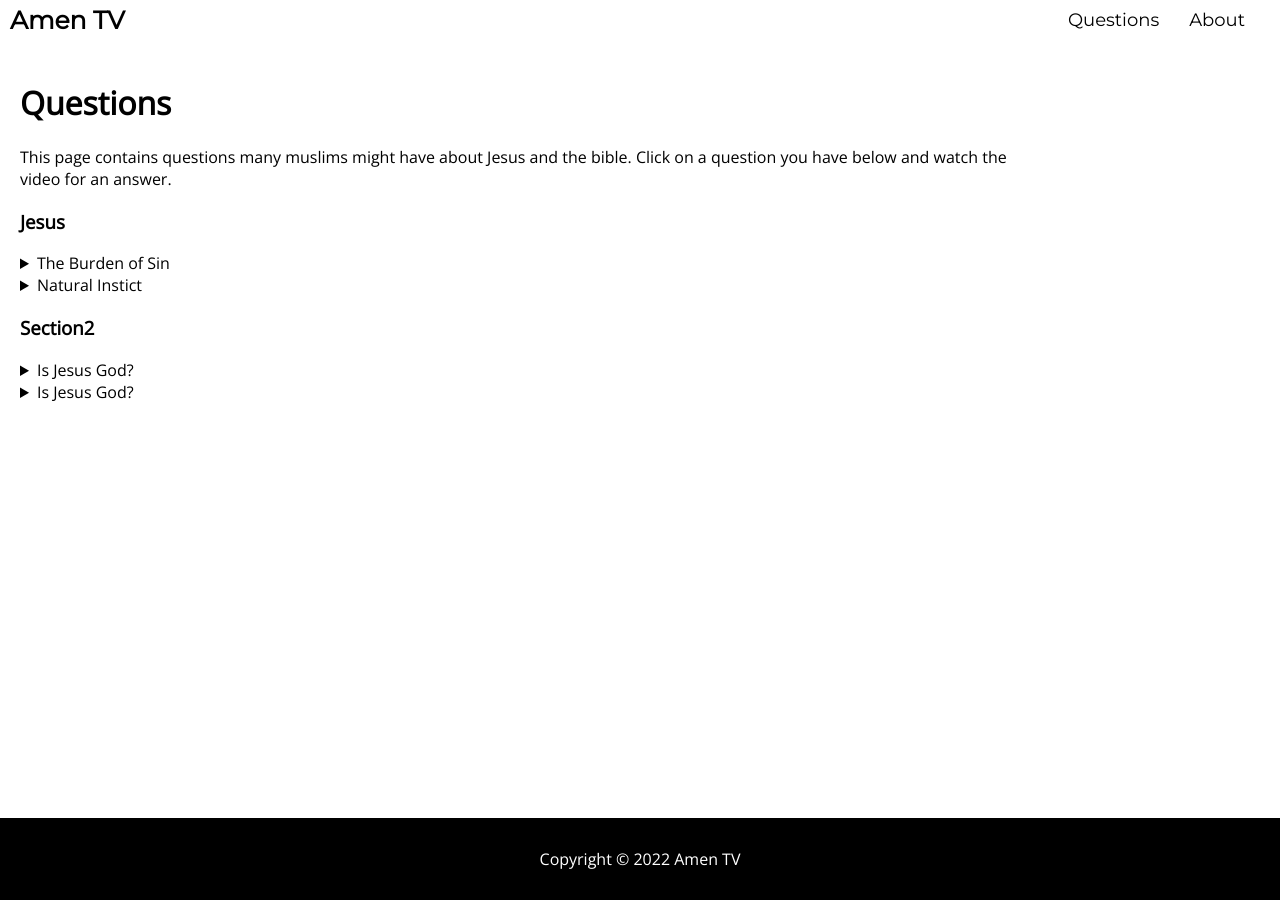
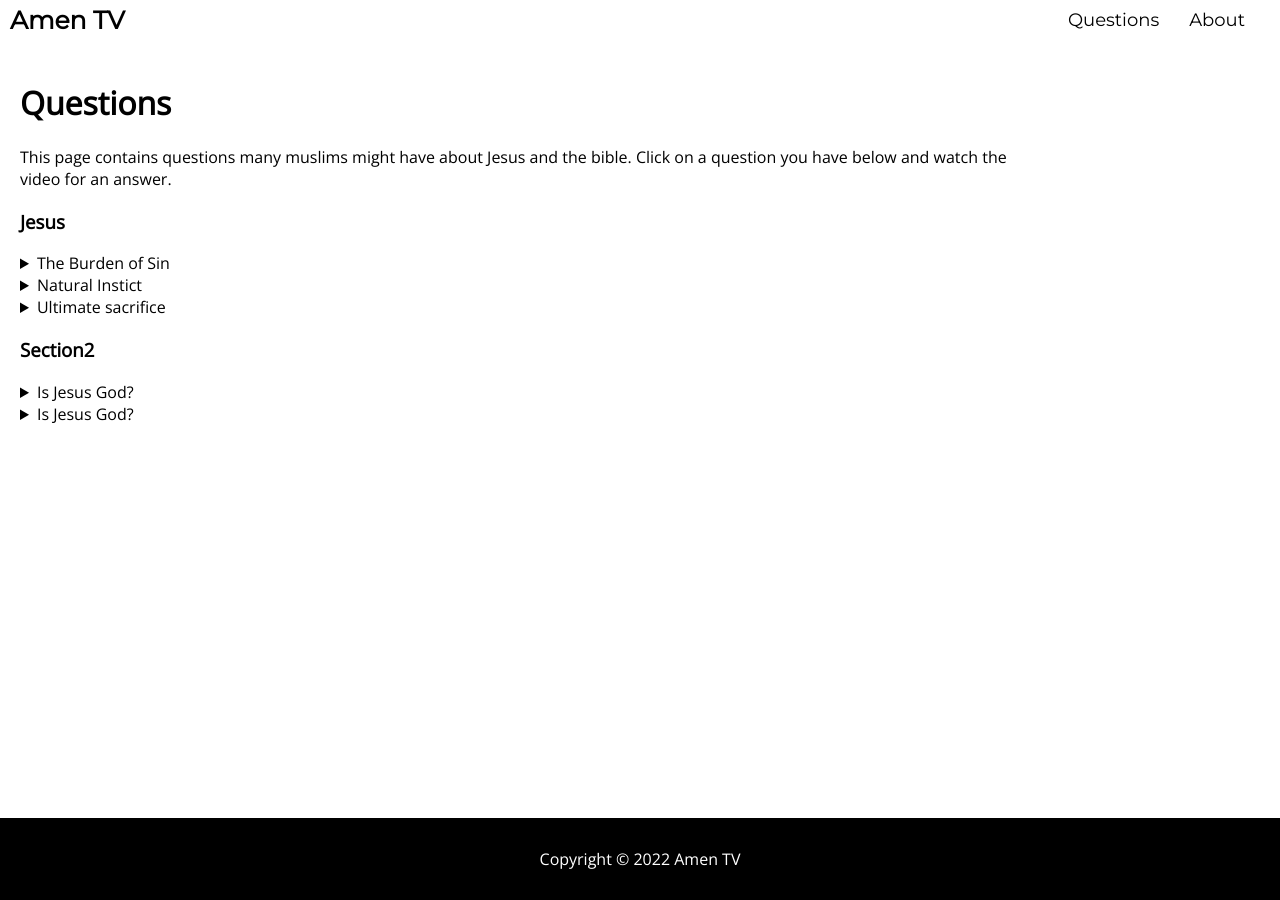
Before and after one commit to amentv/amentv, a Jekyll site: the page built from questions.md, in a window 1280 px wide. Built offline with Jekyll 4.4.1, drawn with Linux system fonts in a browser that asks for light colours.

Commit message:
Update questions.md

```diff
--- a/questions.md
+++ b/questions.md
@@ -19,7 +19,10 @@ This page contains questions many muslims might have about Jesus and the bible.
     <summary>Natural Instict</summary>
     <iframe width="560" height="315" src="https://www.youtube.com/embed/We_PRqSWo6o" title="YouTube video player" frameborder="0" allow="accelerometer; autoplay; clipboard-write; encrypted-media; gyroscope; picture-in-picture" allowfullscreen></iframe>
 </details>
-
+<details>
+    <summary>Ultimate sacrifice</summary>
+    <iframe width="560" height="315" src="https://www.youtube.com/embed/i0hMxKm7YqE" title="YouTube video player" frameborder="0" allow="accelerometer; autoplay; clipboard-write; encrypted-media; gyroscope; picture-in-picture" allowfullscreen></iframe>
+</details>
 ### Section2
 
 <details>
```
